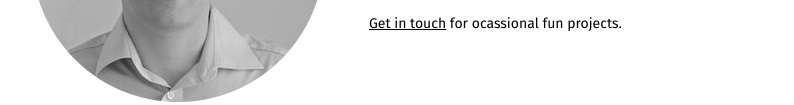
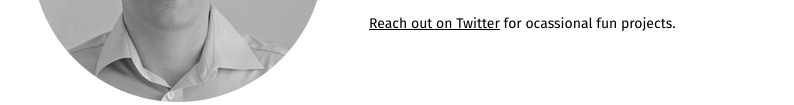
Before and after one commit to malin-sofrone/basic-page, a plain HTML site: page index.html in a window 1280 px wide. Shown: the part 315-420 px from the top of the page, without its empty margins (217-1011 px from the left). Drawn offline with Linux system fonts and the light colour scheme.

Commit message:
update the contact method

```diff
--- a/index.html
+++ b/index.html
@@ -22,7 +22,7 @@
         I've been building things for some years now.<br>
         Currently Product Designer at <a href="https://www.contentful.com/">Contentful</a>. Previously worked in agencies, a corporation, freelance, social services.
       </p>
-      <p><a href="mailto:zygothism@gmail.com">Get in touch</a> for ocassional fun projects.</p>
+      <p><a href="https://twitter.com/malin_sofrone">Reach out on Twitter</a> for ocassional fun projects.</p>
     </div>
   </div>
 
```
